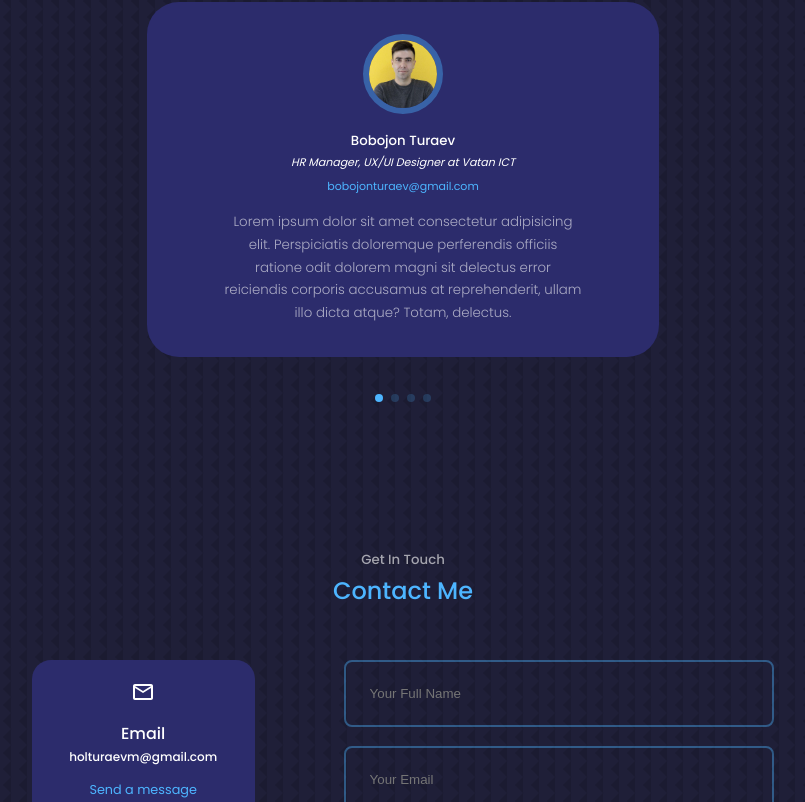
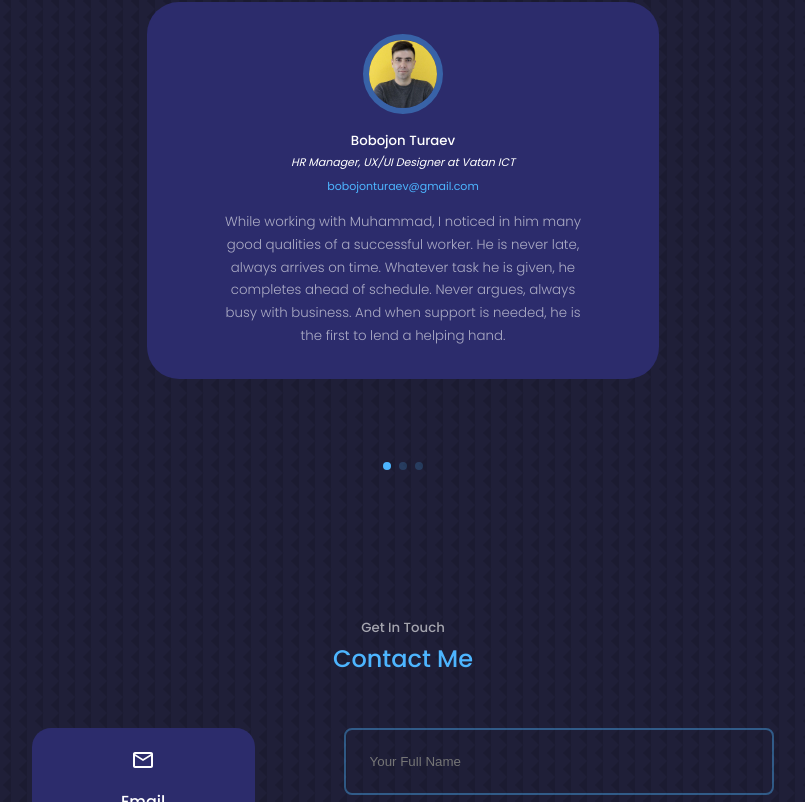
Before and after one commit to kholturaev2001/portfolio-web, a React (Create React App) app: page / in a window 1280 px wide. Shown: the part 4631-5433 px from the top of the page, without its empty margins (237-1042 px from the left). Built offline with nearby package versions, Linux system fonts and the light colour scheme.

Commit message:
en, ru, de translations finished, work on portfolio

```diff
--- a/src/components/ChangeLang/langs/de/global.json
+++ b/src/components/ChangeLang/langs/de/global.json
@@ -40,72 +40,72 @@
     "myExperience": "Meine Erfahrung",
     "frontendDev": "Frontend-Entwicklung",
     "blockChainDev": "Blockchain-Entwicklung",
-    "experienced": "Erfahren",
-    "intermediate": "Intermediate",
-    "elementary": "Elementary",
-    "basics": "Basics",
-    "workWithGoerliTest": "Work With Goerli Test ETH"
+    "experienced": "Erfahrend",
+    "intermediate": "Mittlere",
+    "elementary": "Elementar",
+    "basics": "Grundlagen",
+    "workWithGoerliTest": "Arbeiten mit Goerli Test ETH"
   },
   "services": {
-    "whatIOffer": "What I Offer",
-    "services": "Services",
-    "webDev": "Web Development",
-    "blockChainDev": "Blockchain Development",
-    "buildUIInteraction": "Build complex UI interactions that communicate with the server.",
-    "formFrontDesign": "Form the front-end design of a website by applying information that affects content.",
+    "whatIOffer": "Was Ich Anbiete",
+    "services": "Dienstleistungen",
+    "webDev": "Web Entwicklung",
+    "blockChainDev": "Blockchain Entwicklung",
+    "buildUIInteraction": "Komplexe UI-Interaktionen erstellen, die mit dem Server kommunizieren.",
+    "formFrontDesign": "Das Frontend-Design einer Website builden, indem Sie Informationen anwenden, die sich auf den Inhalt auswirken.",
     "styleOfSite": "Style, flexibility and interactivity of a site.",
-    "apiInteraction": "Interaction with API.",
-    "buildMulptiPageWebsite": "Build static multi-page websites.",
-    "emailTemplate": "Code email templates.",
-    "designUI": "Design beautiful user interfaces.",
-    "workOnLargeProjects": "Work with other developers on larger projects.",
-    "designEthBasedSC": "Constructing & designing Ethereum-based smart contracts within the Ethereum Virtual Platform and Blockchain platforms.",
-    "generateChainOfTransaction": "Implement business logic and generate a chain of transaction records in the blockchain system.",
-    "createDapp": "Creating decentralized applications (DAPP) and interaction among users and applications."
+    "apiInteraction": "Interaktion mit API.",
+    "buildMulptiPageWebsite": "Statische mehrseitige Websites erstellen.",
+    "emailTemplate": "E-Mail-Vorlagen codieren.",
+    "designUI": "Ansprechende Benutzeroberflächen entwerfen.",
+    "workOnLargeProjects": "Bei größeren Projekten mit anderen Entwicklern zusammen arbeiten.",
+    "designEthBasedSC": "Von Ethereum-basierten Smart Contracts innerhalb der Ethereum Virtual Platform und der Blockchain-Plattformen konstruieren und gestalten.",
+    "generateChainOfTransaction": "Geschäftslogik implementieren und eine Kette von Transaktionsdatensätzen im Blockchain-System generieren.",
+    "createDapp": "Dezentrale Anwendungen (DAPP) und Interaktion zwischen Benutzern und Anwendungen erstellen."
   },
   "portfolio": {
-    "myWork": "My Recent Work",
+    "myWork": "Meine neuste Arbeit",
     "portfolio": "Portfolio",
-    "liveDemo": "Live Demo",
-    "miniProjects": "Mini Projects",
+    "liveDemo": "Live-Demo",
+    "miniProjects": "Mini-Projekte",
     "coffeeStyle": "Coffe Style (Landing Page)",
-    "airbnb": "Airbnb (A small project with card components)",
-    "dashboard": "Dashboard (After signing up functionalities such as adding members, seeing the dashboard statistics and orders are available)",
-    "travelJournal": "Travel Journal (Explore fascinating corners of the word on this project)",
-    "axios": "Axios (A project with backend interaction example)"
+    "airbnb": "Airbnb (Ein kleines Projekt mit Kartenkomponenten)",
+    "dashboard": "Dashboard (Nach der Anmeldung sind Funktionen wie das Hinzufügen von Mitgliedern, das Anzeigen der Dashboard-Statistiken und Bestellungen verfügbar)",
+    "travelJournal": "Travel Journal (Entdecken Sie faszinierende Ecken der Welt in diesem Projekt)",
+    "axios": "Axios (Beispiel für ein Projekt mit Backend-Interaktion)"
   },
   "testimonials": {
-    "testimonials": "Testimonials",
-    "feedbacks": "Feedbacks",
+    "testimonials": "Referenzen",
+    "feedbacks": "Rückmeldungen",
     "bobojonTuraev": "Bobojon Turaev",
-    "bobojonTuraevJob": "HR Manager, UX/UI Designer at Vatan ICT",
-    "bobojonTuraevReview": "",
+    "bobojonTuraevJob": "HR Manager, UX/UI Designer bei Vatan ICT",
+    "bobojonTuraevReview": "Bei der Arbeit mit Muhammad bemerkte ich an ihm viele gute Eigenschaften eines erfolgreichen Arbeiters. Er er kommt immer pünktlich, erledigt alle Aufgabe vorzeitig. Er streitet nie, immer beschäftigt mit dem Geschäft. Und wenn Unterstützung benötigt wird, ist er der Erste.",
     "lolaAminjanova": "Lola Aminjanova",
-    "lolaAminjanovaJob": "Professional Photographer",
-    "lolaAminjanovaReview": "Emotionally stable employee with the following useful qualities: perseverance, hard working, efficiency and responsibility.",
+    "lolaAminjanovaJob": "Professionelle Fotografin",
+    "lolaAminjanovaReview": "Ein emotional stabiler Freund mit folgenden nützlichen Eigenschaften: Ausdauer, Fleiß, Effizienz und Verantwortung.",
     "nurulloSulaymonov": "Nurullo Sulaymonov",
-    "nurulloSulaymonovJob": "Founder of SoftClub IT Center, Middle Backend Developer",
-    "nurulloSulaymonovReview": ""
+    "nurulloSulaymonovJob": "Gründer von SoftClub IT Center, Middle Backend Developer",
+    "nurulloSulaymonovReview": "Ich kenne Muhammadrasul schon seit einem Jahr. Als er zum ersten Mal in den Softclub kam, hatte er keine Ahnung vom Programmieren. Nach und nach studierte er mit großer Leidenschaft C++, HTML, Git, JavaScript und React. Wir sind erstaunt über dieses Engagement und diesen Prozess. Ich bin sicher, Muhammadrasul kann alle Schwierigkeiten beim Programmieren sowie jeden Aspekt des Lebens überwinden."
   },
   "contacts": {
-    "getInTouch": "Get In Touch",
-    "contactMe": "Contact Me",
+    "getInTouch": "In Verbindung treffen",
+    "contactMe": "Kontakte",
     "email": "Email",
-    "sendAMessage": "Send a message",
-    "sendMessage": "Send message",
+    "sendAMessage": "Eine Nachricht schicken",
+    "sendMessage": "Senden",
     "myName": "Muhammadrasul",
-    "messageSend": "Message sent",
-    "yourName": "Your Full Name",
-    "yourEmail": "Your Email",
-    "yourMessage": "Your Message"
+    "messageSend": "Gesendet",
+    "yourName": "Ihr Name",
+    "yourEmail": "Ihre Email",
+    "yourMessage": "Ihre Nachricht"
   },
   "footer": {
     "home": "Home",
-    "about": "About",
-    "experience": "Experience",
-    "services": "Services",
+    "about": "Über mich",
+    "experience": "Erfahrung",
+    "services": "Dienstleistungen",
     "portfolio": "Portfolio",
-    "testimonials": "Testimonials",
-    "contact": "Contact"
+    "testimonials": "Referenzen",
+    "contact": "Kontakt"
   }
 }
--- a/src/components/ChangeLang/langs/en/global.json
+++ b/src/components/ChangeLang/langs/en/global.json
@@ -79,13 +79,13 @@
     "feedbacks": "Feedbacks",
     "bobojonTuraev": "Bobojon Turaev",
     "bobojonTuraevJob": "HR Manager, UX/UI Designer at Vatan ICT",
-    "bobojonTuraevReview": "",
+    "bobojonTuraevReview": "While working with Muhammad, I noticed in him many good qualities of a successful worker. He is never late, always arrives on time. Whatever task he is given, he completes ahead of schedule. Never argues, always busy with business. And when support is needed, he is the first to lend a helping hand.",
     "lolaAminjanova": "Lola Aminjanova",
     "lolaAminjanovaJob": "Professional Photographer",
-    "lolaAminjanovaReview": "Emotionally stable employee with the following useful qualities: perseverance, hard working, efficiency and responsibility.",
+    "lolaAminjanovaReview": "Emotionally stable friend with the following useful qualities: perseverance, hard working, efficiency and responsibility.",
     "nurulloSulaymonov": "Nurullo Sulaymonov",
     "nurulloSulaymonovJob": "Founder of SoftClub IT Center, Middle Backend Developer",
-    "nurulloSulaymonovReview": ""
+    "nurulloSulaymonovReview": "I know Muhammadrasul about a year. First time when he came to softclub he didn't know anything about programming. Gradually with a great passion he continued studying c++, HTML, git, JavaScript and React. We are amazed with such commitment and process. I am sure Muhammadrasul can overcome any difficulties in programming as well as any aspect of life."
   },
   "contacts": {
     "getInTouch": "Get In Touch",
--- a/src/components/ChangeLang/langs/ru/global.json
+++ b/src/components/ChangeLang/langs/ru/global.json
@@ -79,10 +79,10 @@
     "feedbacks": "Отзывы",
     "bobojonTuraev": "Бободжон Тураев",
     "bobojonTuraevJob": "HR-Менеджер, UX/UI Дизайнер в Ватан ИКТ",
-    "bobojonTuraevReview": "",
+    "bobojonTuraevReview": "Работая с Мухаммадом я заметил в нем много хороших качеств успешного работника. Он никогда не опаздывает, всегда приходит вовремя. Какое бы задание ему не дали, он выполняет раньше срока. Никогда не спорит, всегда занят делом. А когда потребуется поддержка, он первым протягивает руку помощи.",
     "lolaAminjanova": "Лала Аминджанова",
     "lolaAminjanovaJob": "Профессиональный фотограф",
-    "lolaAminjanovaReview": "Эмоционально стабильный работник, обладающий следующими полезными качествами: усидчивость, усердие и хорошая работоспособность, ответственность.",
+    "lolaAminjanovaReview": "Эмоционально стабильный друг, обладающий следующими полезными качествами: усидчивость, усердие и хорошая работоспособность, ответственность.",
     "nurulloSulaymonov": "Нурулло Сулаймонов",
     "nurulloSulaymonovJob": "Основатель ИТ-центра SoftClub, Миддл бэкенд разработчик",
     "nurulloSulaymonovReview": ""
--- a/src/components/Testimonials/Testimonials.jsx
+++ b/src/components/Testimonials/Testimonials.jsx
@@ -24,32 +24,21 @@ const Testimonials = () => {
       name: data?.bobojonTuraev,
       job: data?.bobojonTuraevJob,
       email: "bobojonturaev@gmail.com",
-      review:
-        "Lorem ipsum dolor sit amet consectetur adipisicing elit. Perspiciatis doloremque perferendis officiis ratione odit dolorem magni sit delectus error reiciendis corporis accusamus at reprehenderit, ullam illo dicta atque? Totam, delectus.",
+      review: data?.bobojonTuraevReview
     },
     {
       avatar: lola,
       name: data?.lolaAminjanova,
       job: data?.lolaAminjanovaJob,
-      email: "lola@gmail.com",
-      review:
-        "Lorem ipsum dolor sit amet consectetur adipisicing elit. Perspiciatis doloremque perferendis officiis ratione odit dolorem magni sit delectus error reiciendis corporis accusamus at reprehenderit, ullam illo dicta atque? Totam, delectus.",
+      email: "aminilola@mail.ru",
+      review: data?.lolaAminjanovaReview
     },
     {
       avatar: nurullo,
       name: data?.nurulloSulaymonov,
       job: data?.nurulloSulaymonovJob,
-      email: "nurulloSulaymonov@gmail.com",
-      review:
-        "Lorem ipsum dolor sit amet consectetur adipisicing elit. Perspiciatis doloremque perferendis officiis ratione odit dolorem magni sit delectus error reiciendis corporis accusamus at reprehenderit, ullam illo dicta atque? Totam, delectus.",
-    },
-    {
-      avatar: AVTR4,
-      name: "Nana Ama McBrown",
-      job: "Manager of UN in Tajikistan",
-      email: "lolaaminjanova@gmail.com",
-      review:
-        "Lorem ipsum dolor sit amet consectetur adipisicing elit. Perspiciatis doloremque perferendis officiis ratione odit dolorem magni sit delectus error reiciendis corporis accusamus at reprehenderit, ullam illo dicta atque? Totam, delectus.",
+      email: "sulaimonovnn@softclub.tj",
+      review: data?.nurulloSulaymonovReview,
     },
   ];
   return (
```
